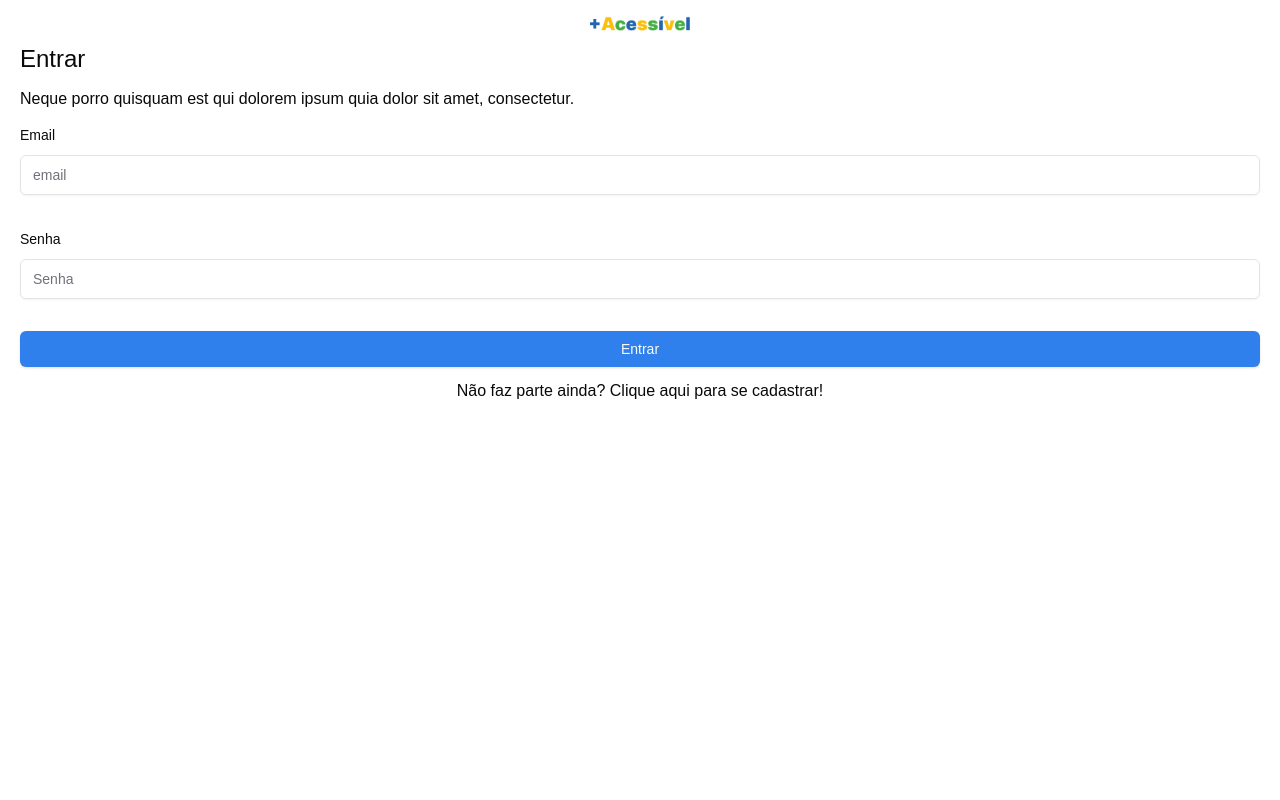
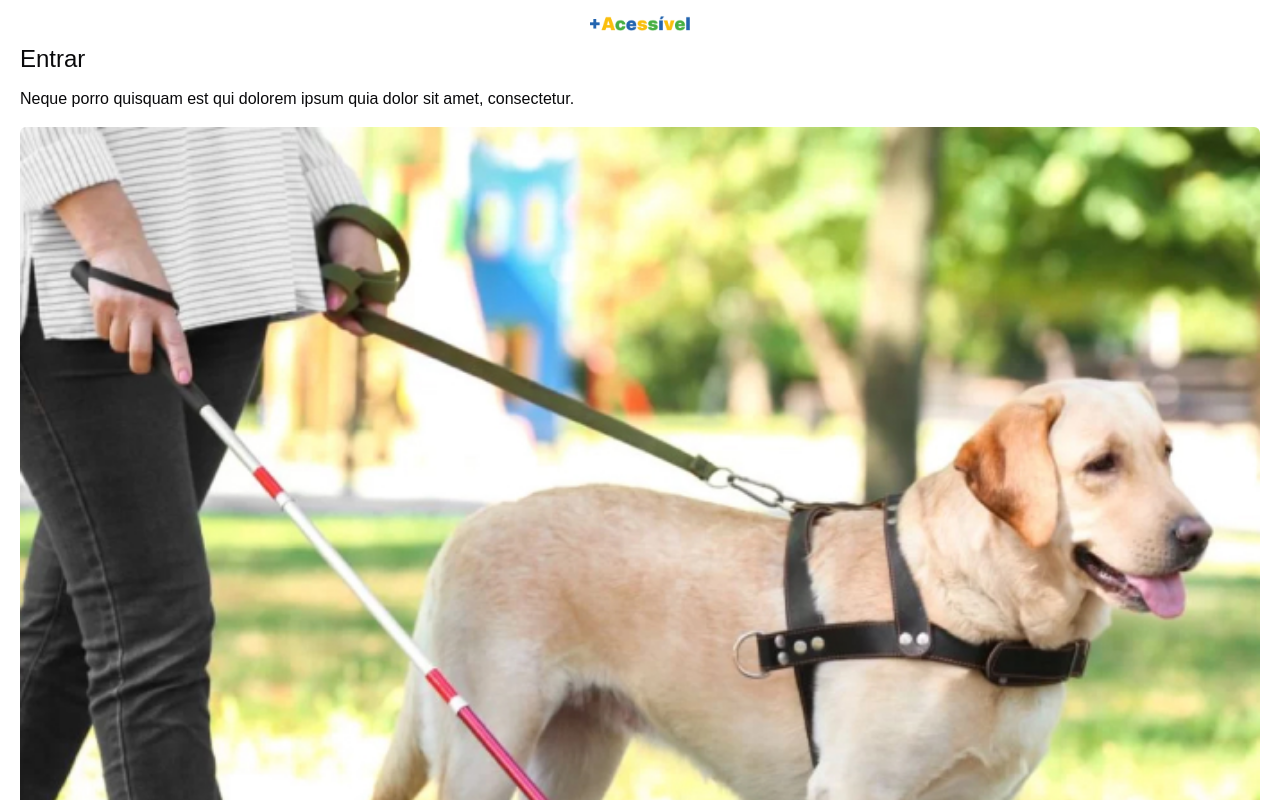
Before and after one commit to ClaudioRibeiro2/acessivel-front-2024, a Next.js app: page /login-user in a window 1280 px wide. Shown: the top 800 px of the page. Built offline with nearby package versions, Linux system fonts and the light colour scheme.

Commit message:
feat: Add lazy loading for images in LoginUser page

```diff
--- a/src/app/login-user/page.js
+++ b/src/app/login-user/page.js
@@ -1,6 +1,7 @@
 import { LoginUserForm } from "@/components/index";
 import Image from "next/image";
 import LogoAcessivel from "@/assets/img/+Acessível.png";
+import DogImage from "@/assets/img/dog.jpg";
 import Link from "next/link";
 
 export default function LoginUser() {
@@ -21,6 +22,13 @@ export default function LoginUser() {
           Neque porro quisquam est qui dolorem ipsum quia dolor sit amet,
           consectetur.
         </p>
+        <Image
+          className="m-auto my-4 rounded-md w-full"
+          src={DogImage}
+          alt="Logo"
+          width={300}
+          height={200}
+        />
         <LoginUserForm />
         <p className="text-center mt-3">
           Não faz parte ainda? {""}
```
Also changed, not shown: src/assets/img/dog.jpg (added).
